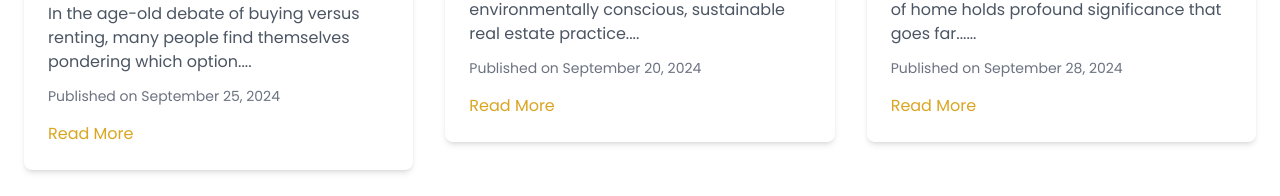
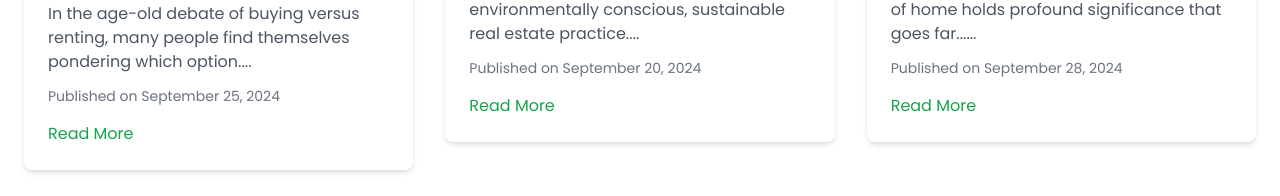
Before and after one commit to meaviishek/Nutan-Housing, a React (Vite) app in the folder Frontend/: page /blogs in a window 1280 px wide. Shown: the part 1282-1478 px from the top of the page. Built offline with nearby package versions, Linux system fonts and the light colour scheme.

Commit message:
First commit

```diff
--- a/Frontend/src/components/pages/Blogs.jsx
+++ b/Frontend/src/components/pages/Blogs.jsx
@@ -63,7 +63,7 @@
           <p className="text-gray-600 mb-3">{blog.description}</p>
           <p className="text-gray-500 text-sm mb-4">Published on {blog.date}</p>
 
-           <p className='text-primary'>Read More</p>
+           <p className='text-green-600'>Read More</p>
 
         </div>
       </div>
--- a/Frontend/src/components/pages/ProjectDetails.jsx
+++ b/Frontend/src/components/pages/ProjectDetails.jsx
@@ -219,7 +219,7 @@
       {project.description.includes('class="hidden"') && (
         <button
           onClick={toggleExpand}
-          className="text-primary hover:underline mt-2"
+          className="text-green-600 hover:underline mt-2"
         >
           {isexp ? 'Less' : 'know More'}
         </button>
```
